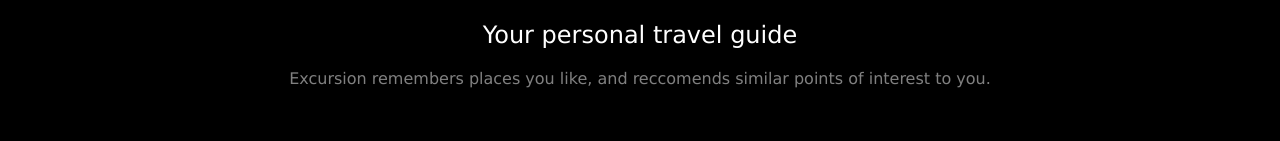
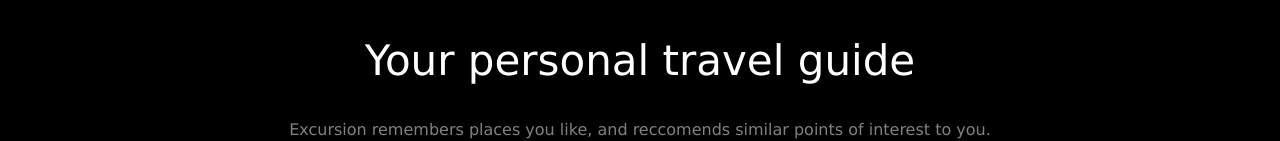
Before and after one commit to sarahleah/excursion-project, a plain HTML site: page index.html in a window 1280 px wide. Shown: the part 371-512 px from the top of the page. Drawn offline with Linux system fonts and the light colour scheme.

Commit message:
Changed h2 font size

```diff
--- a/resources/style.css
+++ b/resources/style.css
@@ -13,7 +13,7 @@ a {
 }
 h2 {
     font-weight: 300;
-    font-size: 42;
+    font-size: 42px;
 }
 p {
     color: grey;
```
